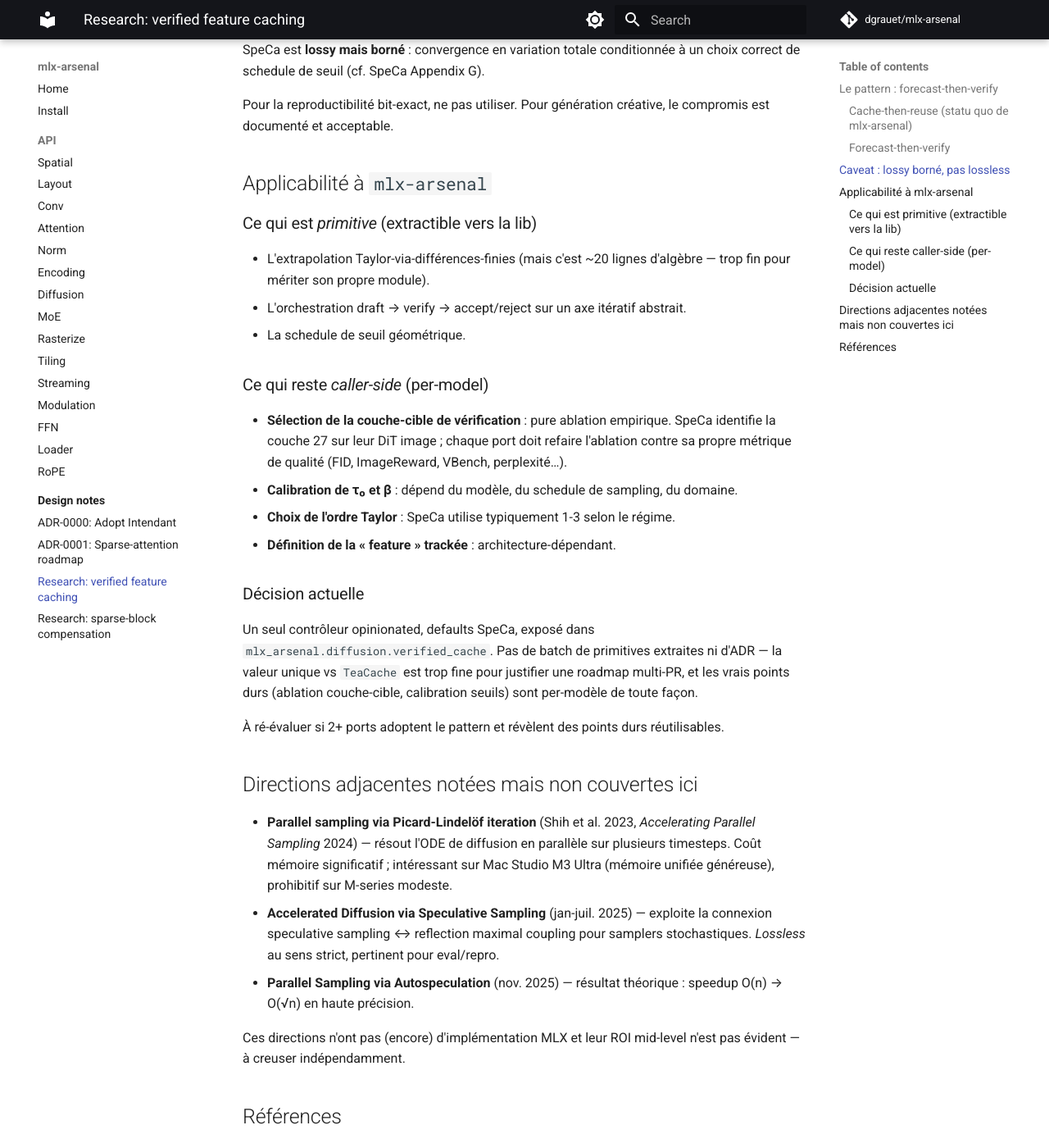
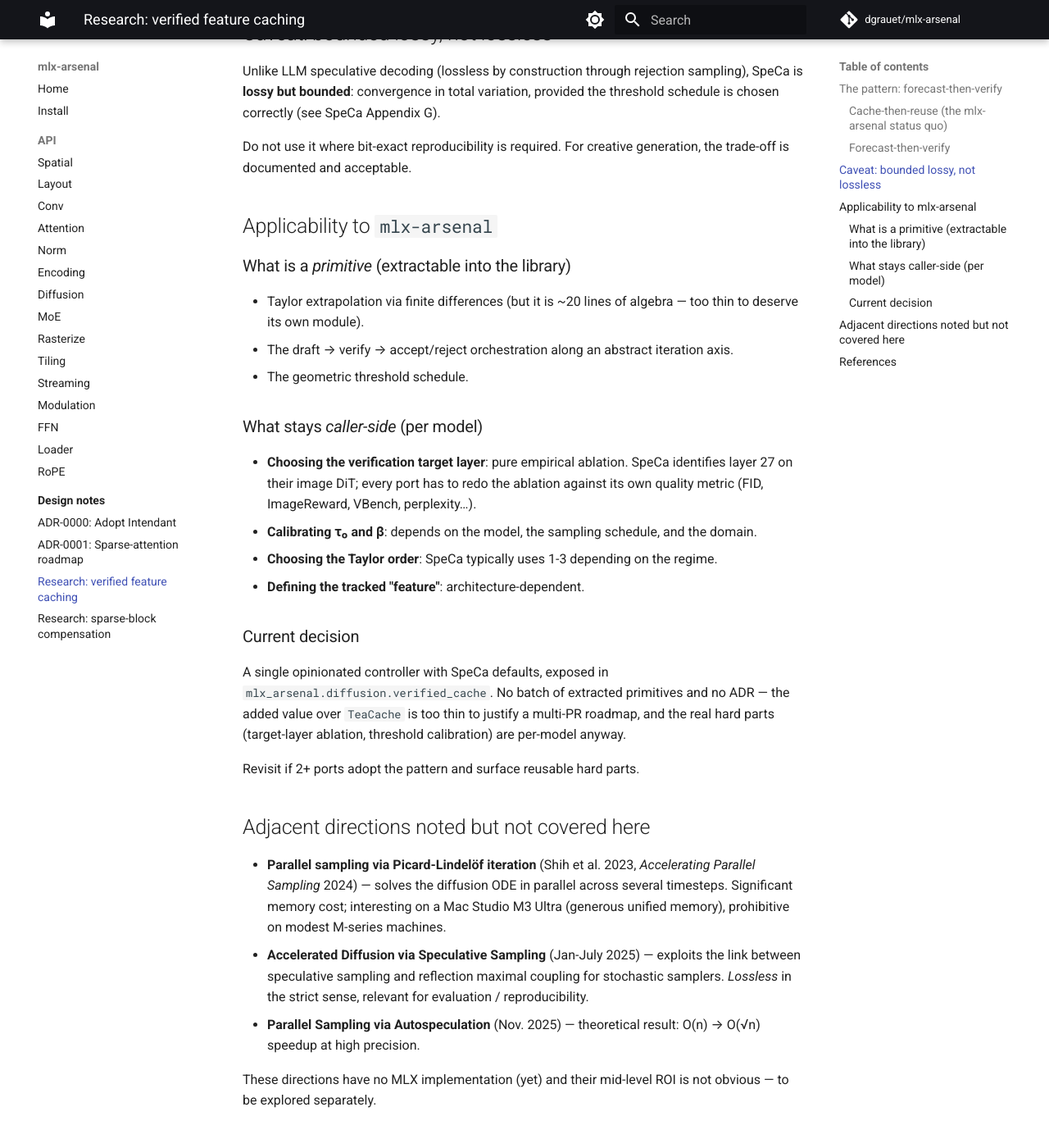
Before and after one commit to dgrauet/mlx-arsenal, an MkDocs documentation site: the page built from docs/research/verified-feature-caching.md, in a window 1280 px wide and 1400 px high, scrolled down 1311 px. Shown: the whole window at 82% size. Built offline with MkDocs 1.6.1 and Material for MkDocs 9.7.7, drawn with Linux system fonts in a browser that asks for light colours; comment, search, counter and statistics services are not loaded; some of the changed text lies outside the part shown.

Commit message:
docs: translate the french adrs and research note to english (#76)
ADR-0000, ADR-0001 and the verified-feature-caching note were the only
French documents left; the two French words in past CHANGELOG entries
are translated too. Content is unchanged.


Claude-Session: https://claude.ai/code/session_01WpxsXyNmLskVHUCzfNu59g

Co-authored-by: Claude Opus 5.5 <noreply@anthropic.com>

````diff
--- a/docs/adr/0001-sparse-attention-roadmap.md
+++ b/docs/adr/0001-sparse-attention-roadmap.md
@@ -1,32 +1,31 @@
-# ADR-0001 : Sparse-attention roadmap for video DiTs
+# ADR-0001: Sparse-attention roadmap for video DiTs
 
-- **Statut** : accepted
-- **Date** : 2026-05-15
-- **Stacks concernées** : `python` / `mlx_arsenal.attention`, `mlx_arsenal.diffusion`
+- **Status**: accepted
+- **Date**: 2026-05-15
+- **Stacks affected**: `python` / `mlx_arsenal.attention`, `mlx_arsenal.diffusion`
 
-## Contexte
+## Context
 
-Les diffusion transformers vidéo (LTX-Video, CogVideoX, Wan2,
-Hunyuan-Video, etc.) passent la majorité de leur compute dans
-l'auto-attention 3D sur une séquence spatiotemporelle de longueur
-`S = T·H·W`. La matrice d'attention complète est `S²`, mais la
-littérature récente (DiTFastAttn, Sparse VideoGen, Sliding Tile
-Attention, Radial Attention, SVG2) montre que la plupart des heads se
-comportent comme des heads *spatial-locality* ou *temporal-locality*, et
-que des masques structurés restreints à ces patterns récupèrent une
-qualité quasi-complète à une fraction du compute.
+Video diffusion transformers (LTX-Video, CogVideoX, Wan2,
+Hunyuan-Video, etc.) spend most of their compute in 3D self-attention
+over a spatiotemporal sequence of length `S = T·H·W`. The full attention
+matrix is `S²`, but recent literature (DiTFastAttn, Sparse VideoGen,
+Sliding Tile Attention, Radial Attention, SVG2) shows that most heads
+behave as *spatial-locality* or *temporal-locality* heads, and that
+structured masks restricted to these patterns recover near-full quality
+at a fraction of the compute.
 
-`mlx-arsenal` doit fournir la **couche mid-level** : les primitives
-réutilisables qui permettent de porter ces techniques dans un DiT MLX
-sans réimplémenter à chaque port. La couche kernel (Metal block-sparse)
-reste hors scope — c'est un projet en soi.
+`mlx-arsenal` must provide the **mid-level layer**: the reusable
+primitives that let a port bring these techniques into an MLX DiT
+without reimplementing them in every port. The kernel layer (Metal
+block-sparse) stays out of scope — it is a project of its own.
 
-## Décision
+## Decision
 
-Ship six étapes complémentaires sur `attention/` et `diffusion/`,
-mergées comme PRs séparées (#27 à #32) sur `main` :
+Ship six complementary steps across `attention/` and `diffusion/`,
+merged as separate PRs (#27 to #32) into `main`:
 
-| Étape | Module | Symboles | PR |
+| Step | Module | Symbols | PR |
 |---|---|---|---|
 | 1 | `attention.video_masks` | `spatial_only_mask`, `temporal_only_mask`, `sliding_tile_block_mask`, `sliding_tile_centered_mask`, `radial_box_mask`, `radial_gaussian_mask` | #27 |
 | 2 | `attention.profile` | `Kind`, `classify`, `classify_heads_from_qk`, `classify_heads_from_probs` | #28 |
@@ -35,78 +34,76 @@ mergées comme PRs séparées (#27 à #32) sur `main` :
 | 5 | `diffusion.window_residual` | `WindowResidualController` (3 modes) | #31 |
 | 6 | `attention.permute` | `block_contiguous_permutation`, `invert_permutation` | #32 |
 
-### Conventions partagées
+### Shared conventions
 
-- **Token order :** T-major flattening (`[t0(h0w0..hHwW), t1(...), ...]`).
-  Aligné avec LTX, CogVideoX et `mlx_arsenal.spatial.patchify`.
-- **Mask format :** float additif `0.0` / `-inf`, shape `(1, 1, S, S)`.
-  Broadcast natif vers `mx.fast.scaled_dot_product_attention`.
-- **Métrique de similarité step-à-step :** relative-L1
-  (`mean(|x - prev|) / mean(|prev|)`) pour tous les contrôleurs
-  step-aware (`TeaCacheController`, `PerLayerAttentionCache`,
+- **Token order:** T-major flattening (`[t0(h0w0..hHwW), t1(...), ...]`).
+  Aligned with LTX, CogVideoX and `mlx_arsenal.spatial.patchify`.
+- **Mask format:** additive float `0.0` / `-inf`, shape `(1, 1, S, S)`.
+  Broadcasts natively to `mx.fast.scaled_dot_product_attention`.
+- **Step-to-step similarity metric:** relative-L1
+  (`mean(|x - prev|) / mean(|prev|)`) for every step-aware controller
+  (`TeaCacheController`, `PerLayerAttentionCache`,
   `PerHeadAttentionCache`, `WindowResidualController.adaptive`).
-  Cohérence d'API → un seuil calibré pour TeaCache se transpose
-  directement.
-- **Métrique cond/uncond :** `cosine` par défaut (littérature ASC),
+  API consistency → a threshold calibrated for TeaCache carries over
+  directly.
+- **Cond/uncond metric:** `cosine` by default (ASC literature),
   `relative_l1` configurable.
-- **Boundary policy :** step 0 et `num_steps - 1` forcent toujours le
-  refresh / recompute, dans tous les contrôleurs step-aware.
-- **Validation :** `ValueError` pour arguments invalides,
-  `RuntimeError` pour invariant violations (état non initialisé).
-  Aucun `assert` dans `src/` (Python `-O` les strip).
+- **Boundary policy:** step 0 and `num_steps - 1` always force the
+  refresh / recompute, in every step-aware controller.
+- **Validation:** `ValueError` for invalid arguments, `RuntimeError` for
+  invariant violations (uninitialized state). No `assert` in `src/`
+  (Python `-O` strips them).
 
-### Découpage en couches
+### Layering
 
-Chaque étape ne dépend que des primitives MLX et (au plus) d'une étape
-antérieure :
+Each step depends only on MLX primitives and (at most) on an earlier
+step:
 
-- Étapes 4–5 ré-utilisent `splice_heads` (étape 3) pour le splice
-  cond/uncond et la composition window+residual.
-- Étape 2 (profiler) consomme des Q/K mais ne dépend d'aucune autre.
-- Étape 6 (permutation) est totalement autonome.
+- Steps 4–5 reuse `splice_heads` (step 3) for the cond/uncond splice and
+  the window+residual composition.
+- Step 2 (profiler) consumes Q/K but depends on no other step.
+- Step 6 (permutation) is fully standalone.
 
-Cette indépendance permet à un caller de ne consommer que ce dont il a
-besoin (par exemple WA-RS sans ASC, ou ASC sans TeaCache).
+This independence lets a caller consume only what it needs (for
+example WA-RS without ASC, or ASC without TeaCache).
 
-## Conséquences
+## Consequences
 
-- 22 nouveaux symboles publics, +104 tests, 364 tests verts en CI.
-- Les ports MLX (LTX-2, CogVideoX, Wan2, etc.) peuvent désormais
-  composer ces primitives plutôt que les réimplémenter.
-- Le caller orchestre lui-même la combinaison TeaCache × AttentionCache
-  × CFGSkip × WA-RS — arsenal ne propose pas d'orchestrateur unifié.
-- La couche kernel reste à faire (Metal block-sparse) ; les masques de
-  l'étape 1 et la permutation de l'étape 6 sont les prérequis directs.
+- 22 new public symbols, +104 tests, 364 tests green in CI.
+- MLX ports (LTX-2, CogVideoX, Wan2, etc.) can now compose these
+  primitives instead of reimplementing them.
+- The caller orchestrates the TeaCache × AttentionCache × CFGSkip ×
+  WA-RS combination itself — arsenal offers no unified orchestrator.
+- The kernel layer is still to be done (Metal block-sparse); the step-1
+  masks and the step-6 permutation are its direct prerequisites.
 
-## Alternatives considérées
+## Alternatives considered
 
-- **Bundler un orchestrateur unique** (un `SparseAttentionRunner` qui
-  consomme tous les caches). Rejeté : trop opinionated sur la
-  signature de la fonction d'attention, multiplie les chemins de test,
-  et chaque port a sa propre boucle de denoising.
-- **Implémenter le kernel Metal block-sparse en parallèle**. Rejeté :
-  c'est un projet à part entière (Metal-FlashAttention équivalent),
-  out-of-scope pour mid-level. Les primitives ici sont conçues pour
-  s'intégrer à un kernel externe quand il sera disponible.
-- **Schedule offline / calibration heuristics** pour choisir
-  automatiquement les seuils. Rejeté : trop dépendant du modèle ;
-  laissé au caller.
+- **Bundle a single orchestrator** (a `SparseAttentionRunner` consuming
+  every cache). Rejected: too opinionated about the attention function
+  signature, multiplies test paths, and every port has its own
+  denoising loop.
+- **Implement the Metal block-sparse kernel in parallel**. Rejected: it
+  is a project in its own right (a Metal-FlashAttention equivalent),
+  out of scope for mid-level. The primitives here are designed to plug
+  into an external kernel once one is available.
+- **Offline schedule / calibration heuristics** to pick thresholds
+  automatically. Rejected: too model-dependent; left to the caller.
 
-## Porte de sortie / révision
+## Exit / revision
 
-- Si un kernel Metal block-sparse devient disponible (philipturner/MFA
-  ou autre), l'étape 6 (permutation) doit être validée contre la
-  granularité de bloc effective de ce kernel — pas de changement
-  d'API attendu mais nécessite un test d'intégration.
-- Si plusieurs ports finissent par écrire la même boucle
-  d'orchestration, envisager un `SparseAttentionRunner` extrait des
-  ports les plus matures.
+- If a Metal block-sparse kernel becomes available (philipturner/MFA or
+  other), step 6 (permutation) must be validated against that kernel's
+  effective block granularity — no API change expected, but it needs an
+  integration test.
+- If several ports end up writing the same orchestration loop, consider
+  a `SparseAttentionRunner` extracted from the most mature ports.
 
-## Références
+## References
 
 - [DiTFastAttn — Attention Sharing across Timesteps / CFG / Spatial](https://arxiv.org/abs/2406.08552)
 - [Sparse VideoGen (ICML 2025)](https://arxiv.org/abs/2502.01776)
 - [Sliding Tile Attention (ICML 2025)](https://arxiv.org/abs/2502.04507)
 - [Radial Attention](https://arxiv.org/abs/2506.19852)
 - [SVG2 — Semantic Permutation](https://arxiv.org/abs/2505.18875)
-- TeaCache (Liu et al.) — déjà implémenté dans `mlx_arsenal.diffusion.TeaCacheController`.
+- TeaCache (Liu et al.) — already implemented in `mlx_arsenal.diffusion.TeaCacheController`.
--- a/docs/research/verified-feature-caching.md
+++ b/docs/research/verified-feature-caching.md
@@ -1,121 +1,120 @@
 # Verified feature caching
 
-Notes de veille sur les techniques de cache à vérification pour modèles
-itératifs (diffusion image / vidéo / audio, dLLMs). Cette page documente
-le pattern et son applicabilité à `mlx-arsenal` — elle n'engage pas un
-ADR ni une roadmap.
+Research notes on verification-based caching techniques for iterative
+models (image / video / audio diffusion, dLLMs). This page documents the
+pattern and how it applies to `mlx-arsenal` — it does not commit to an
+ADR or a roadmap.
 
-## Le pattern : forecast-then-verify
+## The pattern: forecast-then-verify
 
-Deux familles coexistent dans la littérature 2024-2025 :
+Two families coexist in the 2024-2025 literature:
 
-### Cache-then-reuse (statu quo de `mlx-arsenal`)
+### Cache-then-reuse (the `mlx-arsenal` status quo)
 
-Une heuristique step-à-step (typiquement relative-L1 sur les inputs ou
-hidden states) décide si le step courant peut ré-utiliser le résultat du
-step précédent — puis applique la décision **sans vérifier la qualité
-réelle**.
+A step-to-step heuristic (typically relative-L1 on the inputs or hidden
+states) decides whether the current step can reuse the previous step's
+result — then applies the decision **without checking the actual
+quality**.
 
-Implémentations dans la lib : `TeaCacheController`,
+Implementations in the library: `TeaCacheController`,
 `PerLayerAttentionCache`, `PerHeadAttentionCache`,
-`WindowResidualController.adaptive`. Toutes utilisent relative-L1.
+`WindowResidualController.adaptive`. All of them use relative-L1.
 
-Limites connues : dérive silencieuse quand l'hypothèse de smoothness
-casse (transition de contenu, prompt inhabituel), plafond de speedup
-autour de 3-4× avant collapse qualité.
+Known limits: silent drift when the smoothness assumption breaks
+(content transition, unusual prompt), and a speedup ceiling around 3-4×
+before quality collapses.
 
 ### Forecast-then-verify
 
-Trois étapes :
+Three steps:
 
-1. **Draft** — extrapolation paramétrique-free des features
-   (typiquement expansion de Taylor sur l'axe itératif via différences
-   finies d'ancres précédentes). Coût quasi nul : algèbre linéaire sur
-   tenseurs déjà en mémoire.
-2. **Verify** — forward partiel sur **une seule couche** (≈1.7-3.5% du
-   coût d'un forward complet) pour mesurer l'erreur relative L2 entre
-   feature draftée et feature réelle :
+1. **Draft** — parameter-free extrapolation of the features (typically a
+   Taylor expansion along the iteration axis, using finite differences
+   of previous anchors). Near-zero cost: linear algebra on tensors
+   already in memory.
+2. **Verify** — a partial forward pass through **a single layer**
+   (≈1.7-3.5% of the cost of a full forward) to measure the relative L2
+   error between the drafted feature and the real one:
    ```
    e_k = ‖F_pred − F_real‖²₂ / (‖F_real‖²₂ + ε)
    ```
-3. **Accept/reject** — seuil adaptatif sur l'axe itératif
-   (`τ_t = τ₀ · β^((T-t)/T)` chez SpeCa).
+3. **Accept/reject** — an adaptive threshold along the iteration axis
+   (`τ_t = τ₀ · β^((T-t)/T)` in SpeCa).
 
-Papiers de référence :
+Reference papers:
 
 - **SpeCa** — *Accelerating Diffusion Transformers with Speculative
-  Feature Caching* (Zou et al., sept. 2025). Couche-cible
-  empirique (27e sur DiT image), 6-7× speedup avec FID stable.
+  Feature Caching* (Zou et al., Sept. 2025). Empirically chosen target
+  layer (the 27th on an image DiT), 6-7× speedup with stable FID.
 - **TaylorSeer** — *Forecasting Features rather than Caching Them*
-  (mars 2025). Variante sans vérification ; s'effondre à 17.5% de
-  dégradation au speedup où SpeCa tient.
-- **Spiffy / SSD** (sept-oct. 2025) — speculative decoding pour
-  diffusion LLMs (token masking). Même pattern, axe différent.
+  (March 2025). A variant without verification; it collapses to 17.5%
+  degradation at the speedup where SpeCa holds.
+- **Spiffy / SSD** (Sept-Oct. 2025) — speculative decoding for diffusion
+  LLMs (token masking). Same pattern, different axis.
 
-## Caveat : lossy borné, pas lossless
+## Caveat: bounded lossy, not lossless
 
-Contrairement au speculative decoding LLM (lossless par construction
-via rejection sampling), SpeCa est **lossy mais borné** : convergence en
-variation totale conditionnée à un choix correct de schedule de seuil
-(cf. SpeCa Appendix G).
+Unlike LLM speculative decoding (lossless by construction through
+rejection sampling), SpeCa is **lossy but bounded**: convergence in total
+variation, provided the threshold schedule is chosen correctly (see SpeCa
+Appendix G).
 
-Pour la reproductibilité bit-exact, ne pas utiliser. Pour génération
-créative, le compromis est documenté et acceptable.
+Do not use it where bit-exact reproducibility is required. For creative
+generation, the trade-off is documented and acceptable.
 
-## Applicabilité à `mlx-arsenal`
+## Applicability to `mlx-arsenal`
 
-### Ce qui est *primitive* (extractible vers la lib)
+### What is a *primitive* (extractable into the library)
 
-- L'extrapolation Taylor-via-différences-finies (mais c'est ~20 lignes
-  d'algèbre — trop fin pour mériter son propre module).
-- L'orchestration draft → verify → accept/reject sur un axe itératif
-  abstrait.
-- La schedule de seuil géométrique.
+- Taylor extrapolation via finite differences (but it is ~20 lines of
+  algebra — too thin to deserve its own module).
+- The draft → verify → accept/reject orchestration along an abstract
+  iteration axis.
+- The geometric threshold schedule.
 
-### Ce qui reste *caller-side* (per-model)
+### What stays *caller-side* (per model)
 
-- **Sélection de la couche-cible de vérification** : pure ablation
-  empirique. SpeCa identifie la couche 27 sur leur DiT image ; chaque
-  port doit refaire l'ablation contre sa propre métrique de qualité
-  (FID, ImageReward, VBench, perplexité…).
-- **Calibration de τ₀ et β** : dépend du modèle, du schedule de
-  sampling, du domaine.
-- **Choix de l'ordre Taylor** : SpeCa utilise typiquement 1-3 selon le
-  régime.
-- **Définition de la « feature » trackée** : architecture-dépendant.
+- **Choosing the verification target layer**: pure empirical ablation.
+  SpeCa identifies layer 27 on their image DiT; every port has to redo
+  the ablation against its own quality metric (FID, ImageReward, VBench,
+  perplexity…).
+- **Calibrating τ₀ and β**: depends on the model, the sampling schedule,
+  and the domain.
+- **Choosing the Taylor order**: SpeCa typically uses 1-3 depending on
+  the regime.
+- **Defining the tracked "feature"**: architecture-dependent.
 
-### Décision actuelle
+### Current decision
 
-Un seul contrôleur opinionated, defaults SpeCa, exposé dans
-`mlx_arsenal.diffusion.verified_cache`. Pas de batch de primitives
-extraites ni d'ADR — la valeur unique vs `TeaCache` est trop fine pour
-justifier une roadmap multi-PR, et les vrais points durs (ablation
-couche-cible, calibration seuils) sont per-modèle de toute façon.
+A single opinionated controller with SpeCa defaults, exposed in
+`mlx_arsenal.diffusion.verified_cache`. No batch of extracted primitives
+and no ADR — the added value over `TeaCache` is too thin to justify a
+multi-PR roadmap, and the real hard parts (target-layer ablation,
+threshold calibration) are per-model anyway.
 
-À ré-évaluer si 2+ ports adoptent le pattern et révèlent des points
-durs réutilisables.
+Revisit if 2+ ports adopt the pattern and surface reusable hard parts.
 
-## Directions adjacentes notées mais non couvertes ici
+## Adjacent directions noted but not covered here
 
 - **Parallel sampling via Picard-Lindelöf iteration** (Shih et al. 2023,
-  *Accelerating Parallel Sampling* 2024) — résout l'ODE de diffusion
-  en parallèle sur plusieurs timesteps. Coût mémoire significatif ;
-  intéressant sur Mac Studio M3 Ultra (mémoire unifiée généreuse),
-  prohibitif sur M-series modeste.
-- **Accelerated Diffusion via Speculative Sampling** (jan-juil. 2025) —
-  exploite la connexion speculative sampling ↔ reflection maximal
-  coupling pour samplers stochastiques. *Lossless* au sens strict,
-  pertinent pour eval/repro.
-- **Parallel Sampling via Autospeculation** (nov. 2025) — résultat
-  théorique : speedup O(n) → O(√n) en haute précision.
+  *Accelerating Parallel Sampling* 2024) — solves the diffusion ODE in
+  parallel across several timesteps. Significant memory cost;
+  interesting on a Mac Studio M3 Ultra (generous unified memory),
+  prohibitive on modest M-series machines.
+- **Accelerated Diffusion via Speculative Sampling** (Jan-July 2025) —
+  exploits the link between speculative sampling and reflection maximal
+  coupling for stochastic samplers. *Lossless* in the strict sense,
+  relevant for evaluation / reproducibility.
+- **Parallel Sampling via Autospeculation** (Nov. 2025) — theoretical
+  result: O(n) → O(√n) speedup at high precision.
 
-Ces directions n'ont pas (encore) d'implémentation MLX et leur ROI
-mid-level n'est pas évident — à creuser indépendamment.
+These directions have no MLX implementation (yet) and their mid-level
+ROI is not obvious — to be explored separately.
 
-## Références
+## References
 
-- SpeCa : <https://arxiv.org/abs/2509.11628>
-- TaylorSeer : <https://arxiv.org/abs/2503.06923>
-- DiTFastAttn : <https://arxiv.org/abs/2406.08552>
-- Repo de référence pour SpeCa : <https://github.com/Shenyi-Z/Cache4Diffusion>
-- TeaCache : <https://github.com/ali-vilab/TeaCache>
+- SpeCa: <https://arxiv.org/abs/2509.11628>
+- TaylorSeer: <https://arxiv.org/abs/2503.06923>
+- DiTFastAttn: <https://arxiv.org/abs/2406.08552>
+- Reference repo for SpeCa: <https://github.com/Shenyi-Z/Cache4Diffusion>
+- TeaCache: <https://github.com/ali-vilab/TeaCache>
````
Also changed, not shown: CHANGELOG.md (+2 -2 lines), docs/adr/0000-adopt-intendant.md (+27 -27 lines).
